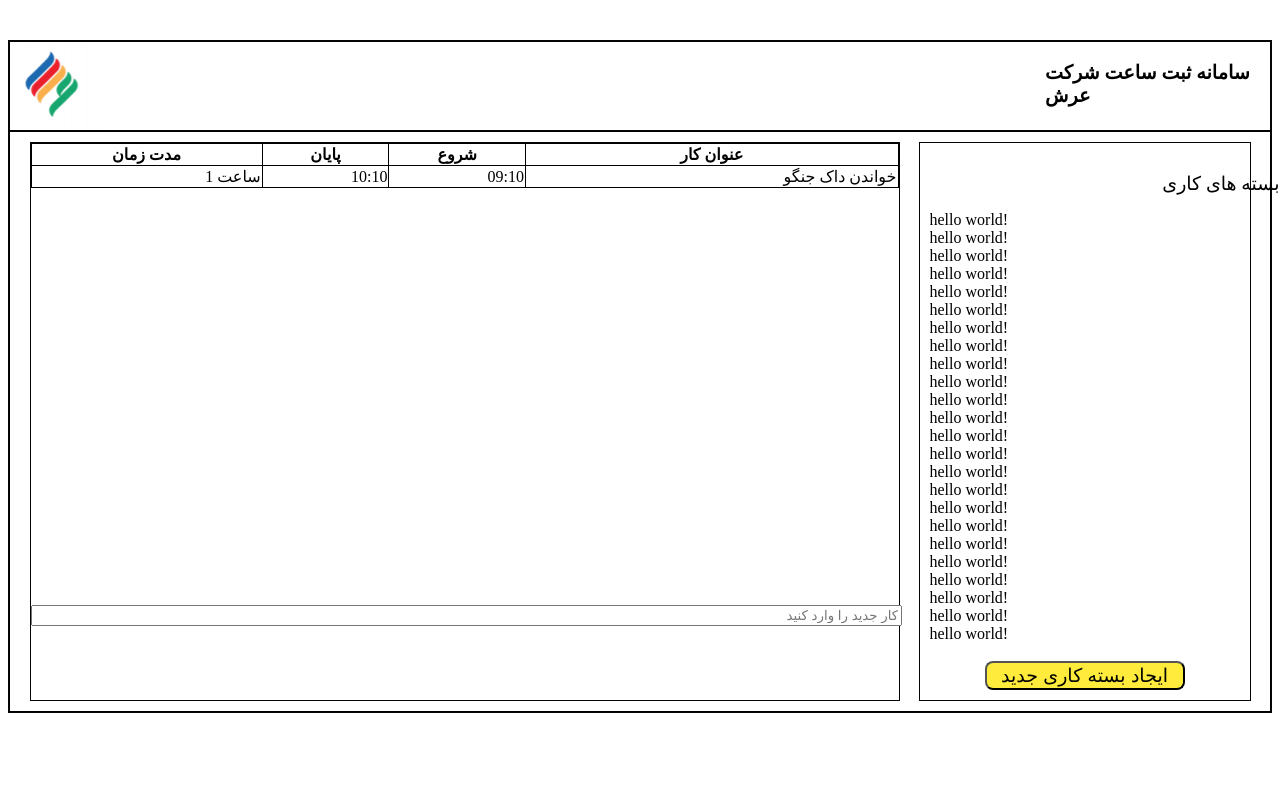
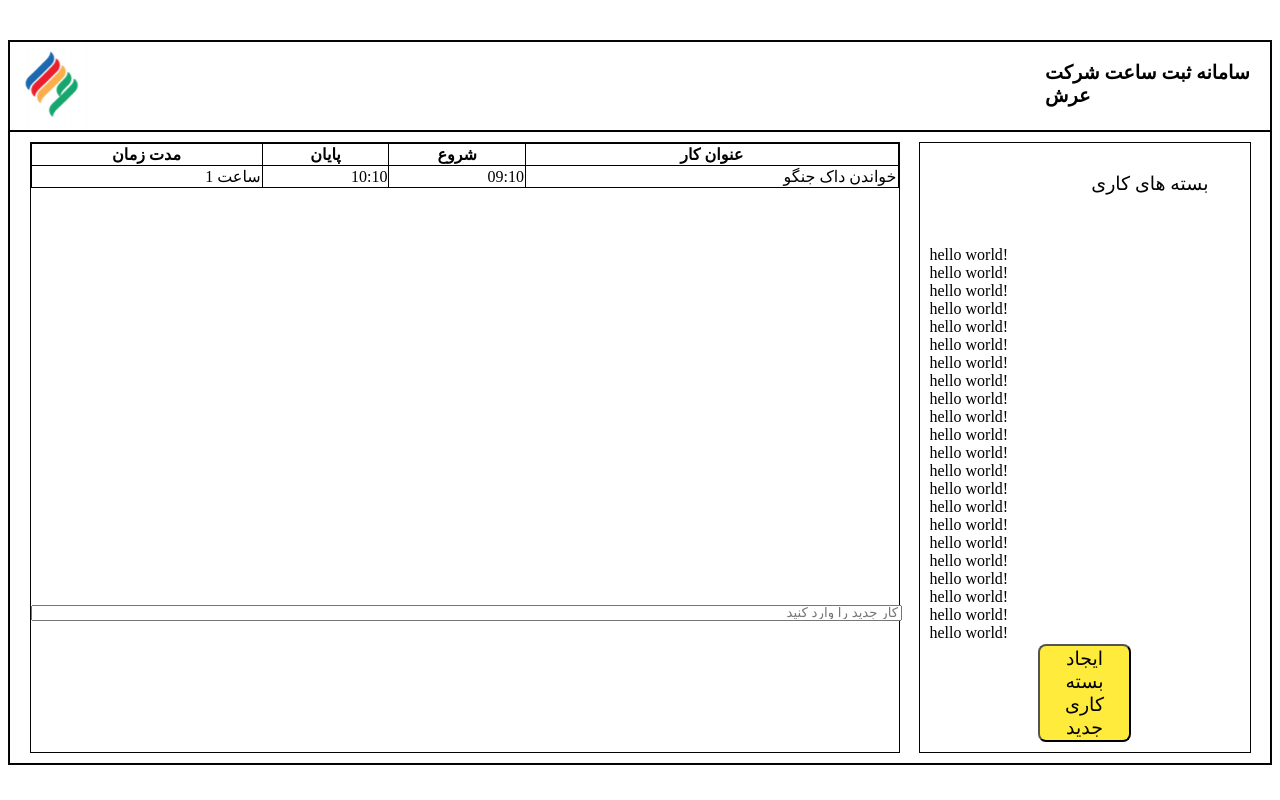
Before and after one commit to Mattshj/work-hours-tracker, a Django app: template static/templates/home.html in a window 1280 px wide. Run offline with Django 3.2, Linux system fonts and the light colour scheme; the template is opened without the code that fills it, so the values that code supplies are empty.

Commit message:
UI design(debug)

```diff
--- a/static/css/styles.css
+++ b/static/css/styles.css
@@ -63,21 +63,21 @@ td {
 .JobsBoxViewText {
     text-align: right;
     margin-right: 10px;
-    width: 350px;
-    height: 20px;
+    width: 90%;
+    height: 10%;
     font-size: 19px;
 }
 
 .JobsBoxViewButtonView {
     display: flex;
     justify-content: center;
-    margin-top: 20px;
+    /*margin-top: 20px;*/
 
 
 }
 
 .JobsBoxViewButton {
-    width: 200px;
+    width: 30%;
     border-radius: 8px;
     background-color: #ffeb3b;
     font-size: 19px;
@@ -85,7 +85,7 @@ td {
 }
 
 .JobsBoxViewScroll {
-    width: 350px;
+    width: 90%;
     height: 430px;
     overflow: auto;
     display: flex;
@@ -96,6 +96,6 @@ td {
     margin-top: 48%;
     width: 99.5%;
     text-align: right;
-
+    height: 10px;
 
 }
```
